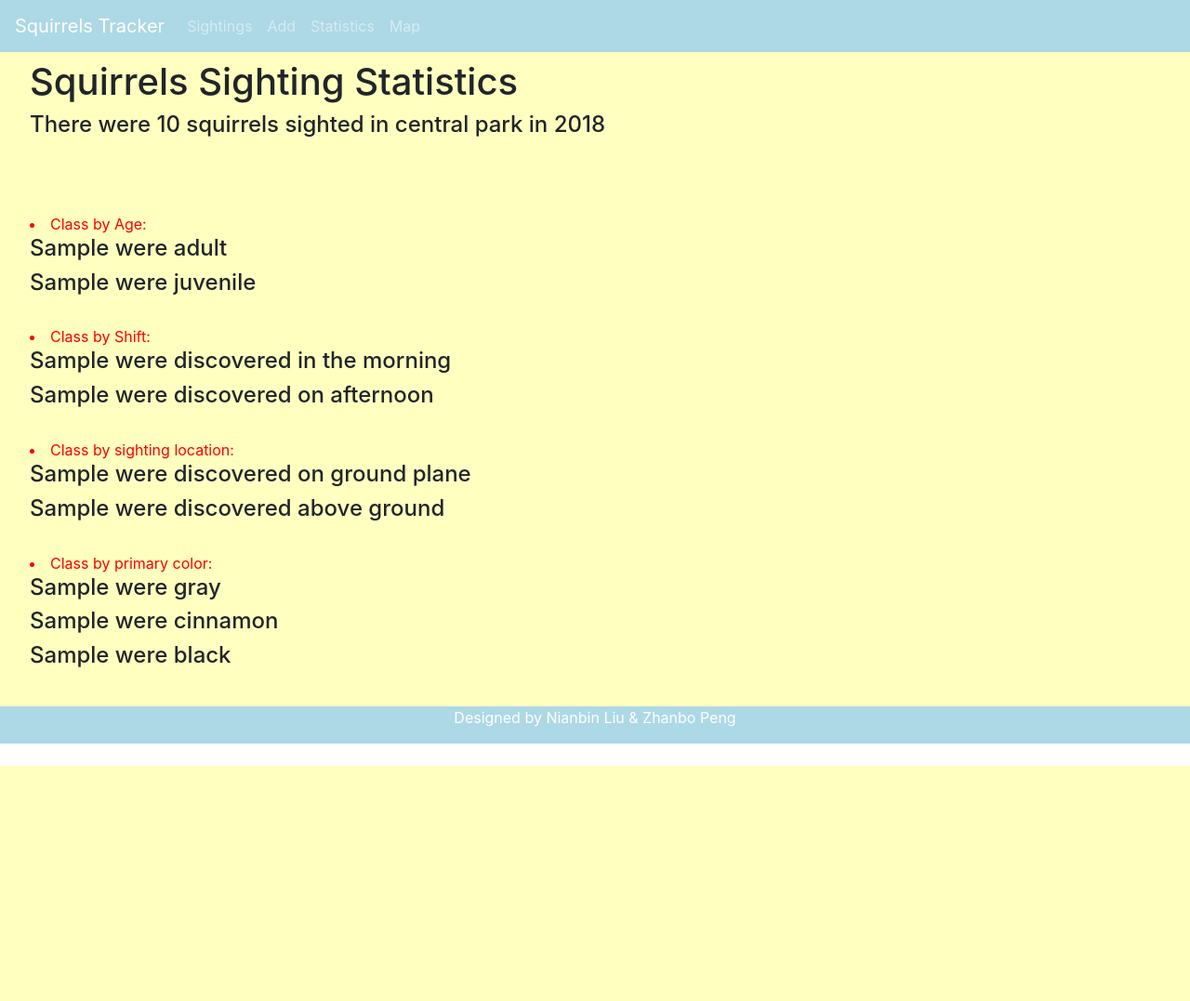
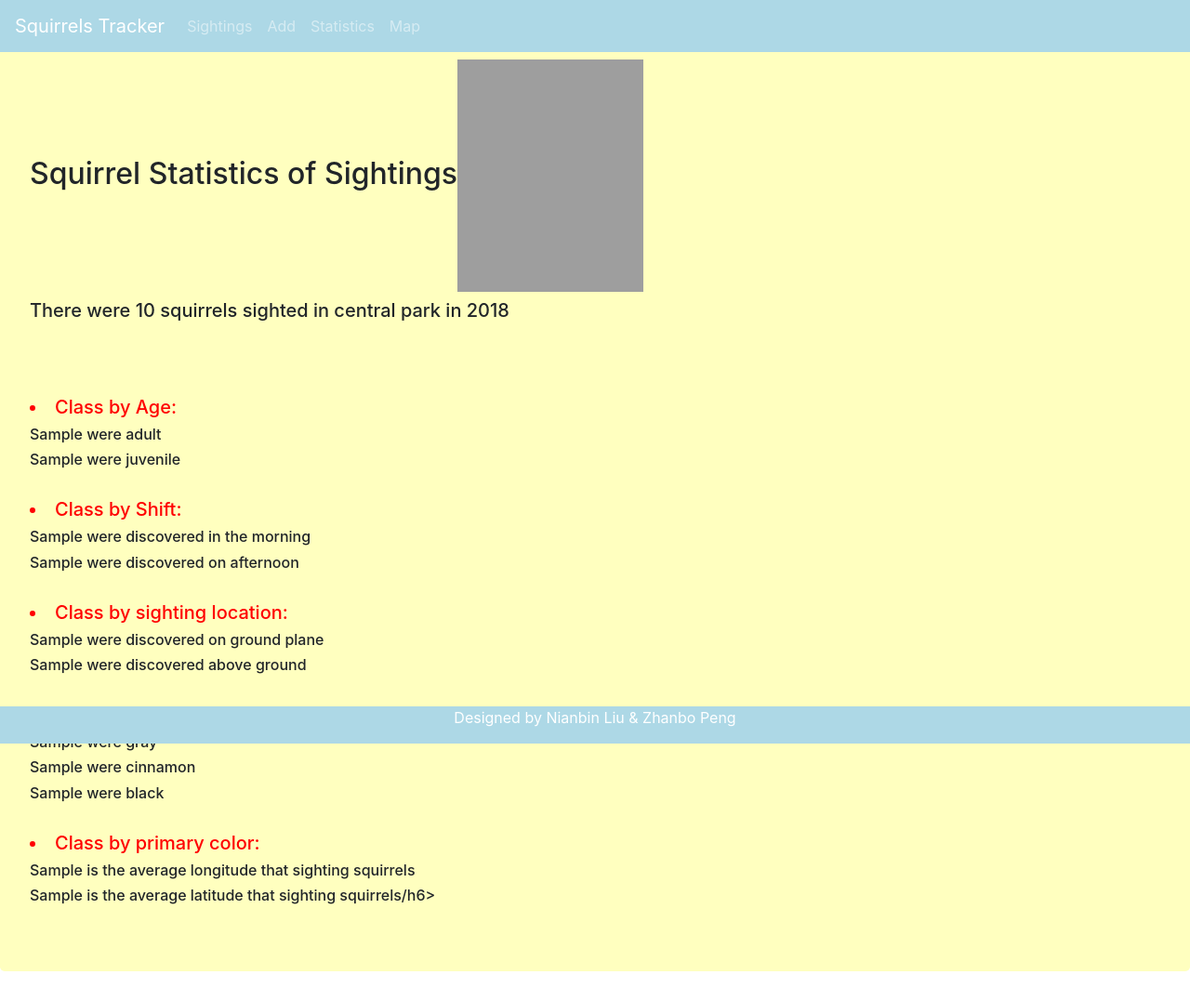
Before and after one commit to beryliu/Squirrel-Tracker, a Django app: template project/sightings/templates/sightings/stats.html in a window 1280 px wide. Shown: the whole page at 93% size. Before the commit the page ends 824 px from the top, so only its background shows below. Run offline with Django 3.2, Linux system fonts and the light colour scheme; the template is opened without the code that fills it: most values are stand-ins (such as "Sample title", 1, 10 or a date in 2020); parts of the project's set-up code (start-up, migrations or seed data) failed here and were passed over; some libraries are stand-ins or nearby versions; grey boxes are pictures that could not be loaded.

Commit message:
Add location for spoting.

```diff
--- a/project/sightings/templates/sightings/index.html
+++ b/project/sightings/templates/sightings/index.html
@@ -36,13 +36,13 @@
         </div>
      </nav>
 
-  <main role="main" >
+  <main>
  <div class="jumbotron" style="background-color:rgba(255, 255, 128, .5);">
  <br>
  <br>
    <img
-            src="https://ichef.bbci.co.uk/news/800/cpsprodpb/3AA6/production/_109241051_mediaitem109241050.jpg"
-            alt="Squirrels Logo" class="logo" width="300" height="250" />
+            src="https://www.theanimalclub.net/wp-content/uploads/sites/3/2019/09/squirrel.jpg"
+             width="500" height="250"/>
  <br>
 
  <hr size="15" width="100%" color="white">
--- a/project/sightings/templates/sightings/stats.html
+++ b/project/sightings/templates/sightings/stats.html
@@ -36,28 +36,33 @@
       <main role="main">
         <div class = "jumbotron" style="background-color: rgba(255, 255, 128, .5);">
 
-            <h1 class="display-5">Squirrels Sighting Statistics</h1>
-	    <h4>There were {% autoescape on %}{{sightings_sum}}{% endautoescape %} squirrels sighted in central park in 2018</h4>
+            <h2>Squirrel Statistics of Sightings<img
+              src="https://s3.envato.com/files/284043572/Smart%20Squirrel%20SET/smart-squirrel%20transparent%20png.png"
+              width="200" height="250"/></h2>
+	    <h5>There were {% autoescape on %}{{sightings_sum}}{% endautoescape %} squirrels sighted in central park in 2018</h5>
 	    <br>
 	    <br>
 	    <br>
-	    <li style="color:Red" value='100'>Class by Age:</li>
-
-	   <h4>{% autoescape on %}{{sightings_adult}}{% endautoescape %} were adult</h4>
-	   <h4>{% autoescape on %}{{sightings_juvenile}}{% endautoescape %} were juvenile</h4>
+	    <h5> <li style="color:Red" value='100'>Class by Age:</li></h5>
+	   <h6>{% autoescape on %}{{sightings_adult}}{% endautoescape %} were adult</h6>
+	   <h6>{% autoescape on %}{{sightings_juvenile}}{% endautoescape %} were juvenile</h6>
 	   <br>
-	   <li style="color:Red">Class by Shift:</li>
-	   <h4>{% autoescape on %}{{sightings_am}}{% endautoescape %} were discovered in the morning</h4>
-           <h4>{% autoescape on %}{{sightings_pm}}{% endautoescape %} were discovered on afternoon</h4>
+	   <h5> <li style="color:Red">Class by Shift:</li></h5>
+	   <h6>{% autoescape on %}{{sightings_am}}{% endautoescape %} were discovered in the morning</h6>
+           <h6>{% autoescape on %}{{sightings_pm}}{% endautoescape %} were discovered on afternoon</h6>
 	   <br>
-	   <li style="color:Red">Class by sighting location:</li>
-           <h4>{% autoescape on %}{{sightings_location_G}}{% endautoescape %} were discovered on ground plane</h4>
-           <h4>{% autoescape on %}{{sightings_location_F}}{% endautoescape %} were discovered above ground</h4>
+	   <h5><li style="color:Red">Class by sighting location:</li></h5>
+           <h6>{% autoescape on %}{{sightings_location_G}}{% endautoescape %} were discovered on ground plane</h6>
+           <h6>{% autoescape on %}{{sightings_location_F}}{% endautoescape %} were discovered above ground</h6>
+           <br>
+	   <h5><li style="color:Red">Class by primary color:</li></h5>
+	   <h6>{% autoescape on %}{{sightings_c_G}}{% endautoescape %} were gray</h6>
+           <h6>{% autoescape on %}{{sightings_c_C}}{%endautoescape %} were cinnamon</h6>
+	   <h6>{% autoescape on %}{{sightings_c_B}}{%endautoescape %} were black</h6>
 	   <br>
-	   <li style="color:Red">Class by primary color:</li>
-	   <h4>{% autoescape on %}{{sightings_c_G}}{% endautoescape %} were gray</h4>
-           <h4>{% autoescape on %}{{sightings_c_C}}{%endautoescape %} were cinnamon</h4>
-	   <h4>{% autoescape on %}{{sightings_c_B}}{%endautoescape %} were black</h4>
+           <h5><li style="color:Red">Class by primary color:</li></h5>
+           <h6>{{sightings_x.x}} is the average longitude that sighting squirrels</h6>
+           <h6>{{sightings_y.y}} is the average latitude that sighting squirrels/h6>
         </div>
       </main>
       	<style>
--- a/project/sightings/views.py
+++ b/project/sightings/views.py
@@ -67,6 +67,8 @@
     sightings_c_G = Squirrel.objects.filter(Primary_Fur_Color='Gray').count()
     sightings_c_C = Squirrel.objects.filter(Primary_Fur_Color='Cinnamon').count()
     sightings_c_B = Squirrel.objects.filter(Primary_Fur_Color='Black').count()
+    sightings_x = Squirrel.objects.aggregate(x=Avg('X'))
+    sightings_y = Squirrel.objects.aggregate(y=Avg('Y'))
     context = {
             'sightings_sum':sightings_sum ,
             'sightings_adult':sightings_adult,
@@ -78,5 +80,8 @@
             'sightings_c_B':sightings_c_B,
             'sightings_c_C':sightings_c_C,
             'sightings_c_G':sightings_c_G,
+            'sightings_x':sightings_x,
+            'sightings_y':sightings_y,
+
             }
     return render(request,'sightings/stats.html',context)
```
